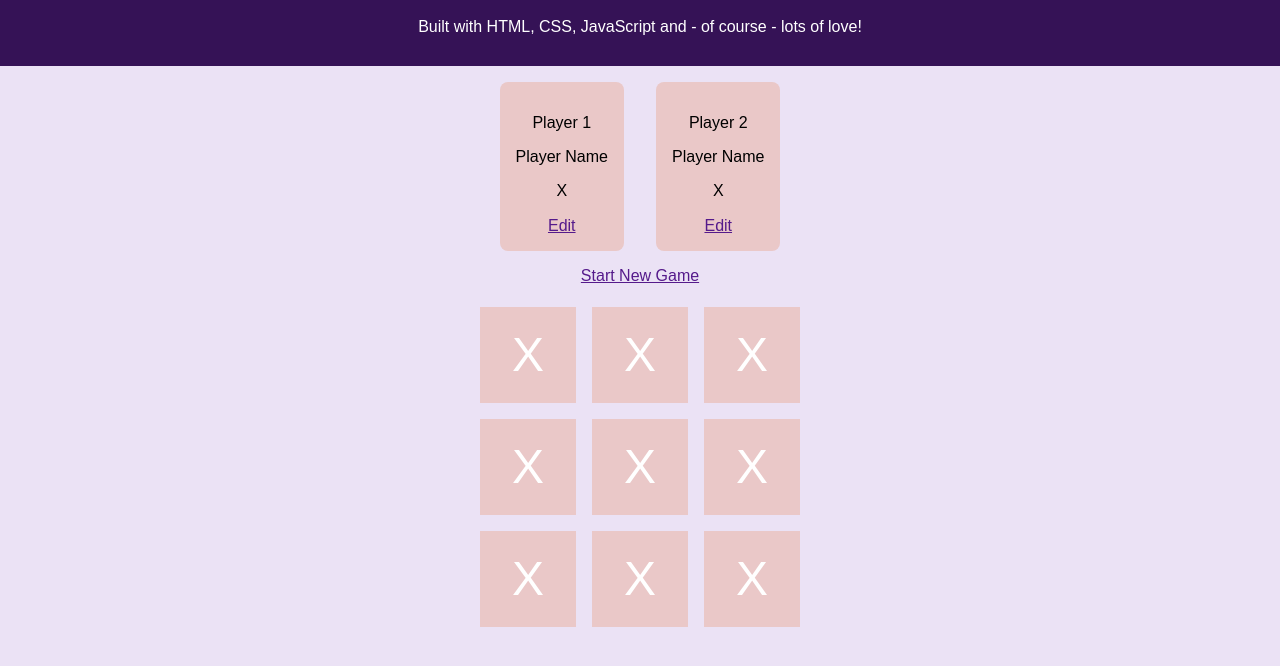
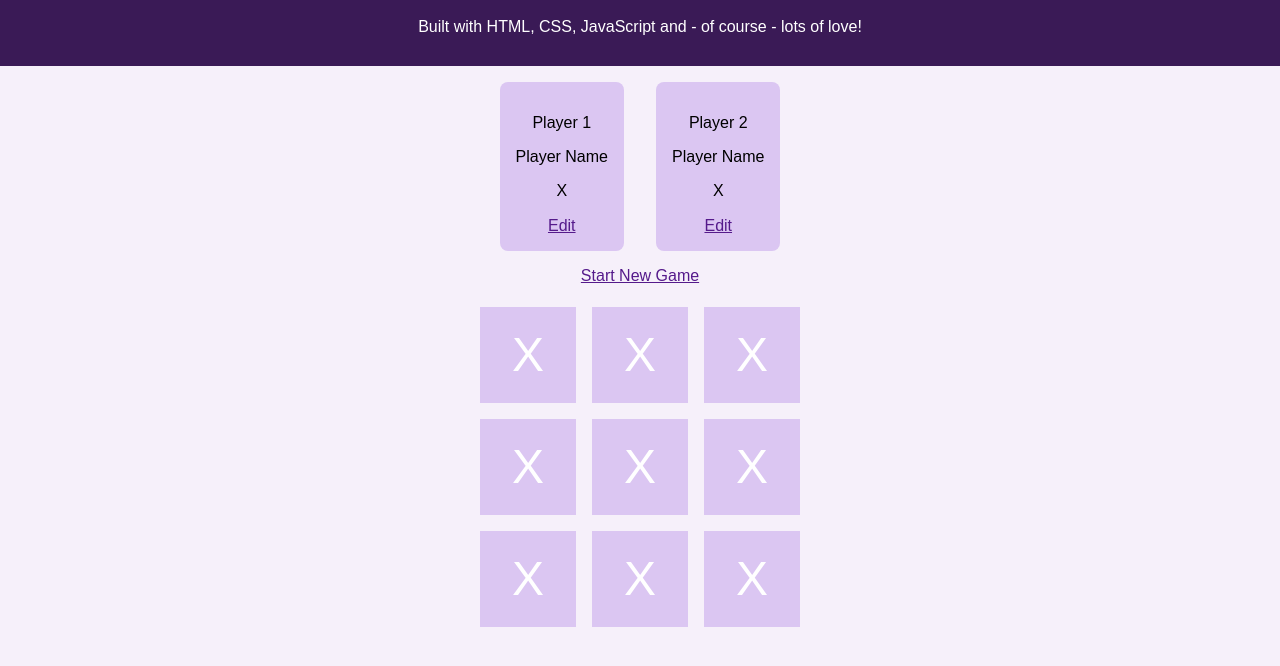
Before and after one commit to ErkinTunc/Tic-Tac-Toe, a plain HTML site: page index.html in a window 1280 px wide. Shown: the part 74-740 px from the top of the page. Drawn offline with Linux system fonts and the light colour scheme; a script that the page names is missing.

Commit message:
changed color pallet

```diff
--- a/styles/shared.css
+++ b/styles/shared.css
@@ -1,11 +1,13 @@
 /* CSS variables */
 :root {
-  --primary-color: rgb(235, 226, 245);
-  --secondary-color: rgb(53, 18, 86);
-  --third-color: rgb(234, 200, 200);
+  --primary-color: #f6f0fa; /* Açık arka plan */
+  --secondary-color: #3a1a56; /* Koyu mor */
 
+  --accent-color: #a87cc2; /* Ara ton (hover, buton için) */
+  --card-color: #dbc6f2; /* Kartlar */
 
-  --text-color: white;
+  --text-color: #ffffff;
+  --text-dark: #2e1342;
   --font-family: "Arial", sans-serif;
 }
 
@@ -28,7 +30,7 @@ header {
 }
 
 article {
-  background-color: var(--third-color);
+  background-color: var(--card-color);
   padding: 1rem;
   border-radius: 0.5rem;
   margin: 1rem;
@@ -45,7 +47,7 @@ article {
 .cell {
   width: 6rem;
   height: 6rem;
-  background-color: var(--third-color);
+  background-color: var(--card-color);
   display: flex;
   justify-content: center;
   align-items: center;
```
